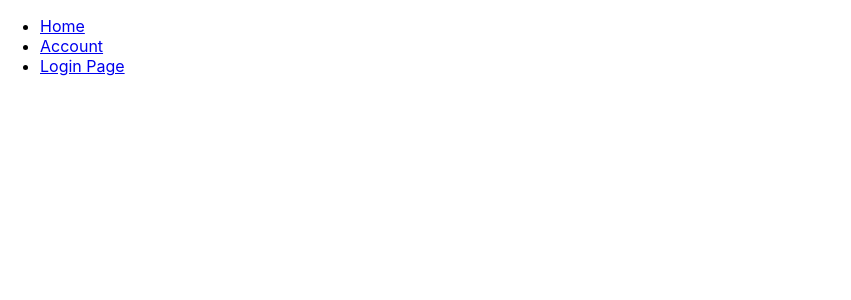
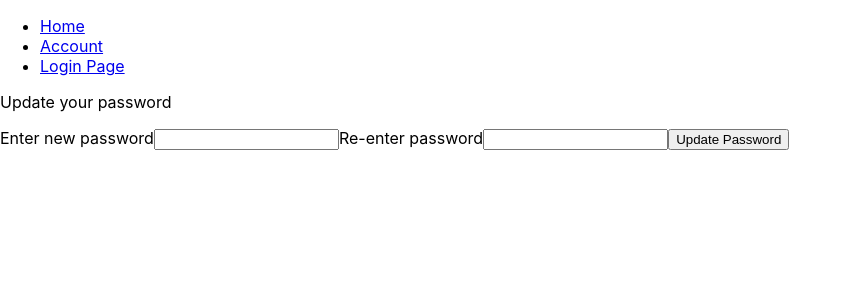
Before and after one commit to nikitasheremet/closetly-frontend, a React (Create React App) app: page /account in a window 1280 px wide. Shown: the top 300 px of the page, without its empty margins (0-851 px from the left). Built offline with nearby package versions, Linux system fonts and the light colour scheme.

Commit message:
add fields and logic for updating password

```diff
--- a/src/components/Account/Account.tsx
+++ b/src/components/Account/Account.tsx
@@ -1,12 +1,40 @@
-import { useEffect } from "react";
+import { useState } from "react";
 import {
-    Link
+    Link, useHistory
   } from "react-router-dom";
+  import axios from "axios";
 
 function Account() {
-  useEffect(() => {
-    console.log("ACCOUNT")
-})
+  const history = useHistory();
+  const [updatedPassword, setUpdatedPassword] = useState({pass1: "", pass2: ""})
+  const handleUpdatePassword = async () => {
+    const {pass1, pass2} = updatedPassword
+    if (pass1 === pass2) {
+      console.log("PASSWORDS MATCH")
+      const authToken = localStorage.getItem("closetlyToken");
+
+    if (authToken) {
+      try {
+        await axios.post(
+          "http://localhost:3000/updatePassword",
+          { newPassword: pass1},
+          { headers: { Authorization: `Basic ${authToken}` } }
+        );
+        console.log("Password was saved")
+        setUpdatedPassword({pass1: "", pass2: ""})
+      } catch (err) {
+        console.error("password could not be saved", err);
+      }
+    } else {
+      history.push("/login");
+    }
+    } else {
+      window.alert("Passwords do not match")
+    }
+  }
+  const handleNewPasswordOnChange = (e) => {
+    setUpdatedPassword(state => ({...state, [e.target.name]: e.target.value}))
+  }
  return (
   <div>
       <div>
@@ -23,7 +51,14 @@ function Account() {
             </li>
           </ul>
         </nav>
+
   </div>
+  <p>Update your password</p>
+  <label htmlFor="pass-1">Enter new password</label>
+  <input id="pass-1" name="pass1" onChange={handleNewPasswordOnChange} value={updatedPassword.pass1} type="password"></input>
+  <label htmlFor="pass-2">Re-enter password</label>
+  <input id="pass-2" name="pass2" onChange={handleNewPasswordOnChange} value={updatedPassword.pass2} type="password"></input>
+  <button id="pass-update" onClick={handleUpdatePassword}>Update Password</button>
   </div>
  )
 }
```
